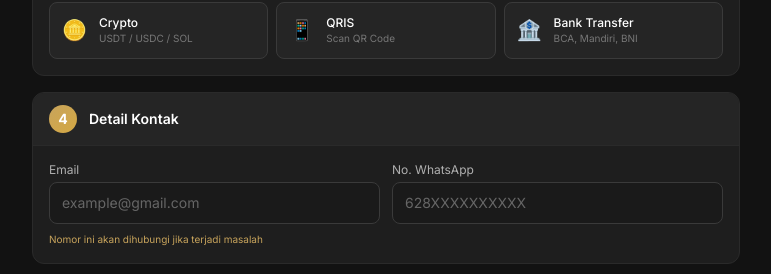
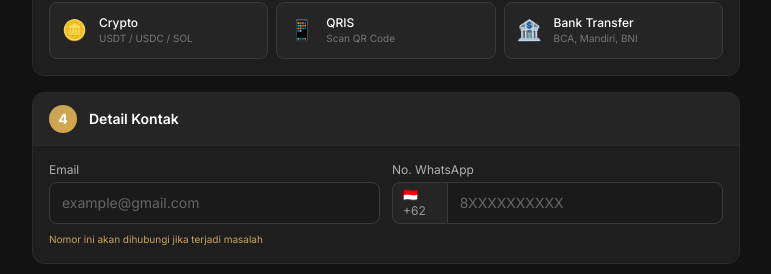
Before and after one commit to rinonism/nyinyistore, a Next.js app: page /topup/apex-legends-mobile in a window 1280 px wide. Shown: the part 1112-1386 px from the top of the page, without its empty margins (82-853 px from the left). Built offline with nearby package versions, Linux system fonts and the light colour scheme.

Commit message:
WhatsApp field: add 🇮🇩 +62 prefix badge

```diff
--- a/src/app/topup/[slug]/page.tsx
+++ b/src/app/topup/[slug]/page.tsx
@@ -451,14 +451,17 @@ export default function TopUpPage({ params }: TopUpPageProps) {
                     <label htmlFor="phone" className="mb-1 block text-[11px] sm:text-xs text-[#b0b0b0]">
                       No. WhatsApp
                     </label>
+                    <div className="flex">
+                      <span className="flex items-center gap-1 rounded-l-lg border border-r-0 border-[#3a3a3a] bg-[#252525] px-2.5 text-xs text-[#999]">🇮🇩 +62</span>
                       <input
                         id="phone"
                         type="tel"
                         value={phone}
                         onChange={(e) => setPhone(e.target.value)}
-                      placeholder="628XXXXXXXXXX"
-                      className="w-full rounded-lg border border-[#3a3a3a] bg-[#1a1a1a] px-3 py-2.5 text-sm text-white placeholder-[#666] focus:border-[#c8a45c] focus:outline-none focus:ring-1 focus:ring-[#c8a45c]"
+                        placeholder="8XXXXXXXXXX"
+                        className="w-full rounded-r-lg border border-[#3a3a3a] bg-[#1a1a1a] px-3 py-2.5 text-sm text-white placeholder-[#666] focus:border-[#c8a45c] focus:outline-none focus:ring-1 focus:ring-[#c8a45c]"
                       />
+                    </div>
                   </div>
                 </div>
                 <p className="mt-2 text-[10px] text-[#c8a45c]">
```
Lines whose indentation alone changed are shown as unchanged.
